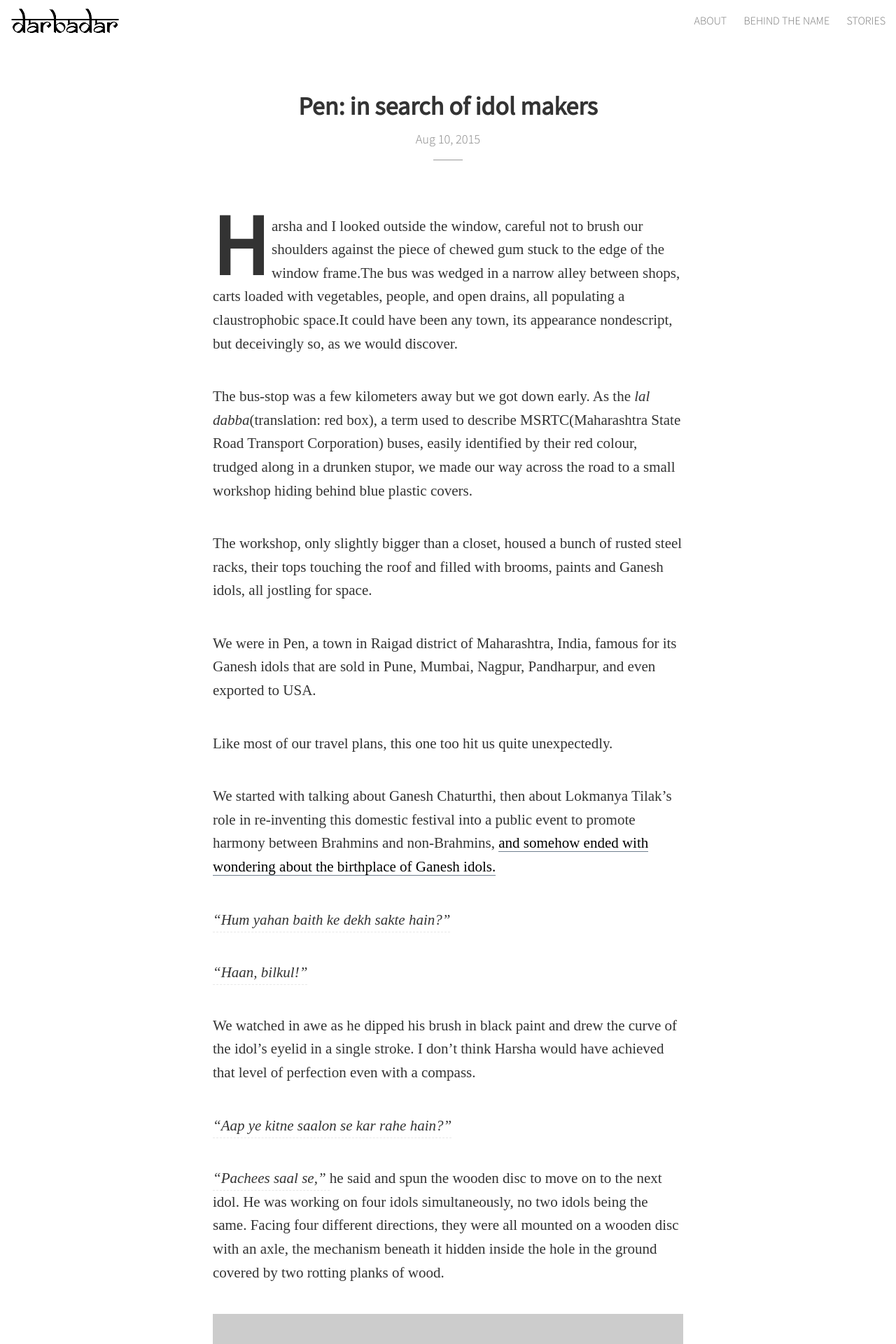
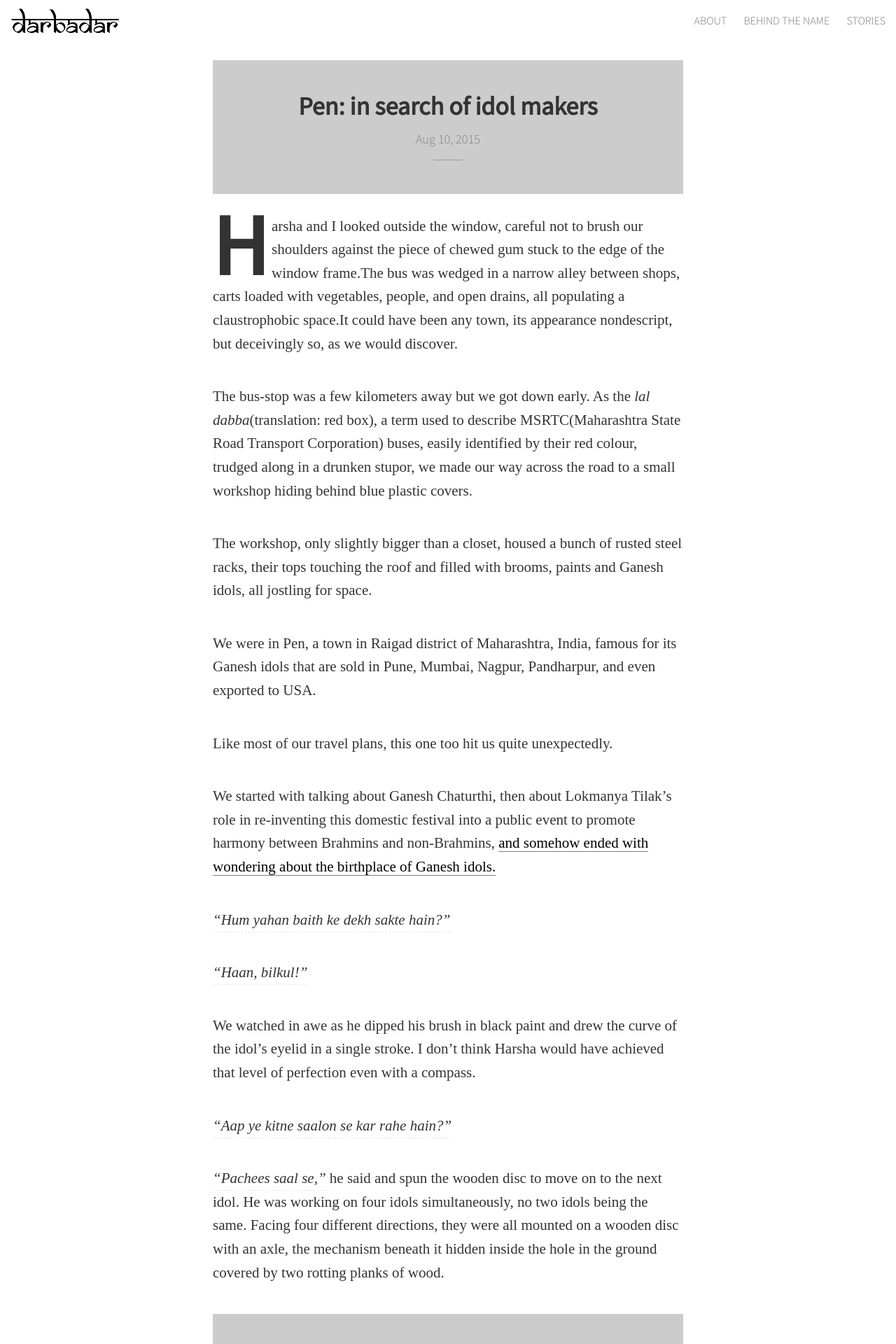
Before and after one commit to harshac/darbadar, a Jekyll site: the page built from _posts/2015-08-10-pen.md, in a window 1280 px wide. Shown: the top 1920 px of the page at 70% size. Built offline with Jekyll 4.4.1, drawn with Linux system fonts in a browser that asks for light colours; some web fonts are replaced; comment, search, counter and statistics services are not loaded.

Commit message:
Adding feature image

```diff
--- a/_layouts/post.html
+++ b/_layouts/post.html
@@ -3,7 +3,11 @@ layout: default
 ---
 <div class="post">
 
-	<header class="post-header">
+	{% if page.featureImage %}
+		<header class="post-header" style="background-image:url('{{page.featureImage}}')">
+ 	{% else %}
+ 		<header class="post-header">
+	{% endif %}
 		<h1 class="post-title">{{ page.title }}</h1>
 		<p class="post-meta">{{ page.date | date: "%b %-d, %Y" }}{% if page.author %} • {{ page.author }}{% endif %}{% if page.meta %} • {{ page.meta }}{% endif %}</p>
 	</header>
--- a/_posts/2015-08-10-pen.md
+++ b/_posts/2015-08-10-pen.md
@@ -2,6 +2,7 @@
 layout: post
 title: "Pen: in search of idol makers"
 location: pen maharashtra india
+featureImage: http://placehold.it/1250x1050
 ---
 
 Harsha and I looked outside the window, careful not to brush our shoulders against the piece of chewed gum stuck to the edge of the window frame.The bus was wedged in a narrow alley between shops, carts loaded with vegetables, people, and open drains, all populating a claustrophobic space.It could have been any town, its appearance nondescript, but deceivingly so, as we would discover.
```
Also changed, not shown: _layouts/page.html (+7 -3 lines).
